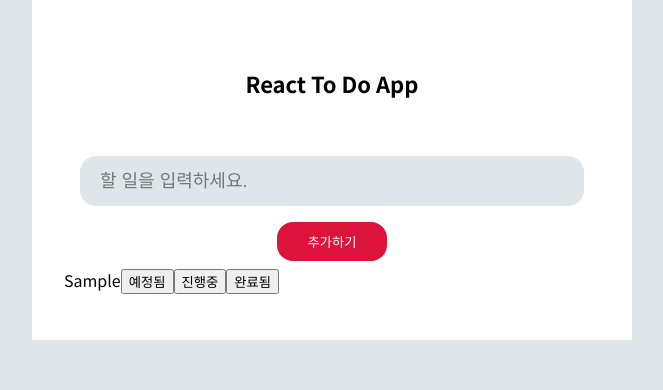
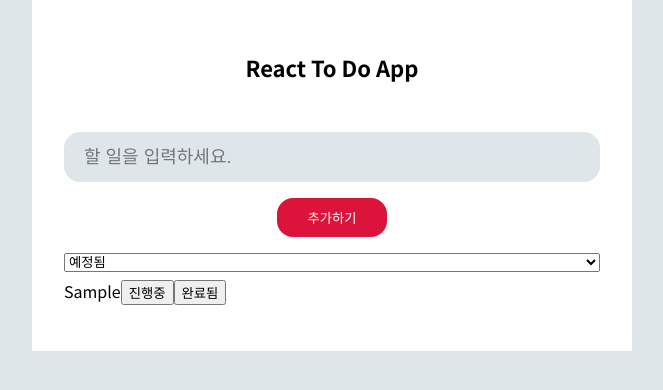
Before and after one commit to KeMezz/to-do-app, a React (Create React App) app: page / in a window 1280 px wide. Both pictures are taken after typing "Sample" into the empty fields and a click on the button "추가하기". Shown: the top 390 px of the page, without its empty margins (308-971 px from the left). Built offline with nearby package versions, Linux system fonts and the light colour scheme; some icons are missing; the HTML template or start-up script is replaced by a standard one.

Commit message:
create selector

```diff
--- a/src/atoms.tsx
+++ b/src/atoms.tsx
@@ -1,4 +1,4 @@
-import { atom } from "recoil";
+import { atom, selector } from "recoil";
 
 export const theme = atom({
     key: "isDark",
@@ -17,7 +17,21 @@ export interface IToDo {
     category: categories,
 }
 
+export const categoryNow = atom<categories>({
+    key: "categoryNow",
+    default: categories.SCHEDULED
+})
+
 export const toDoState = atom<IToDo[]>({
-    key: "toDos",
+    key: "toDo",
     default: [],
 })
+
+export const toDoSelector = selector({
+    key: "toDoSelector",
+    get: ({get}) => {
+        const toDos = get(toDoState);
+        const category = get(categoryNow);
+        return toDos.filter(item => item.category === category)
+    }
+})
--- a/src/components/CreateToDo.tsx
+++ b/src/components/CreateToDo.tsx
@@ -1,7 +1,7 @@
 import { useForm } from "react-hook-form";
-import { useSetRecoilState } from "recoil";
+import { useRecoilValue, useSetRecoilState } from "recoil";
 import styled from "styled-components";
-import { categories, toDoState } from "../atoms";
+import { categoryNow, toDoState } from "../atoms";
 
 interface IForm {
   toDo: string;
@@ -54,10 +54,11 @@ const AddBtn = styled.button`
 
 function CreateToDo() {
   const setToDos = useSetRecoilState(toDoState);
+  const selectedCategory = useRecoilValue(categoryNow);
   const { register, handleSubmit, formState, setValue } = useForm<IForm>();
   const onValid = ({ toDo }: IForm) => {
     setToDos((oldToDos) => [
-      { text: toDo, id: Date.now(), category: categories.SCHEDULED },
+      { text: toDo, id: Date.now(), category: selectedCategory },
       ...oldToDos,
     ]);
     setValue("toDo", "");
--- a/src/components/CreatedList.tsx
+++ b/src/components/CreatedList.tsx
@@ -1,18 +1,28 @@
+import { useRecoilState } from "recoil";
 import styled from "styled-components";
-import { categories, IToDo } from "../atoms";
+import { categories, IToDo, toDoState } from "../atoms";
 
 const List = styled.li``;
 
-function CreatedList({ text }:IToDo) {
-    const onClick = (clickedCategory: categories) => {
-        return console.log(clickedCategory)
-    }
+function CreatedList({ text, id, category }: IToDo) {
+  const [toDos, setToDos] = useRecoilState(toDoState);
+  const onClick = (clickedCategory: categories) => {
+      const targetIndex = toDos.findIndex(item => item.id === id);
+      const newToDo: IToDo = {text, id, category: clickedCategory}
+      setToDos(() => [...toDos.slice(0, targetIndex), newToDo, ...toDos.slice(targetIndex + 1)])
+    };
   return (
     <List>
       <span>{text}</span>
-      <button onClick={() => onClick(categories.SCHEDULED)}>예정됨</button>
-      <button onClick={() => onClick(categories.DOING)}>진행중</button>
-      <button onClick={() => onClick(categories.DONE)}>완료됨</button>
+      {category !== categories.SCHEDULED && (
+        <button onClick={() => onClick(categories.SCHEDULED)}>예정됨</button>
+      )}
+      {category !== categories.DOING && (
+        <button onClick={() => onClick(categories.DOING)}>진행중</button>
+      )}
+      {category !== categories.DONE && (
+        <button onClick={() => onClick(categories.DONE)}>완료됨</button>
+      )}
     </List>
   );
 }
--- a/src/components/ToDoContainer.tsx
+++ b/src/components/ToDoContainer.tsx
@@ -1,6 +1,7 @@
-import { useRecoilValue } from "recoil";
+import React from "react";
+import { useRecoilState, useRecoilValue } from "recoil";
 import styled from "styled-components";
-import { toDoState } from "../atoms";
+import { categories, categoryNow, toDoSelector } from "../atoms";
 import CreatedList from "./CreatedList";
 import CreateToDo from "./CreateToDo";
 
@@ -16,17 +17,32 @@ const Lists = styled.ul`
   flex-direction: column;
   padding: 16px;
   gap: 8px;
+  h2 {
+    font-weight: 600;
+    padding-bottom: 10px;
+  }
 `;
 
+function ToDoApp() {
+  const toDos = useRecoilValue(toDoSelector);
+  const [category, setCategory] = useRecoilState(categoryNow);
 
-function ToDoApp() {
-  const toDos = useRecoilValue(toDoState);
+  const onInput = (event: React.FormEvent<HTMLSelectElement>) => {
+    setCategory(event.currentTarget.value as categories);
+  };
   return (
     <>
       <Container>
+        <CreateToDo />
         <Lists>
-          <CreateToDo />
-          {toDos.map(item => <CreatedList key={item.id} {...item}></CreatedList>)}
+          <select value={category} onInput={onInput}>
+            <option value={categories.SCHEDULED}>예정됨</option>
+            <option value={categories.DOING}>진행 중</option>
+            <option value={categories.DONE}>완료함</option>
+          </select>
+          {toDos.map((item) => (
+            <CreatedList key={item.id} {...item} />
+          ))}
         </Lists>
       </Container>
     </>
```
